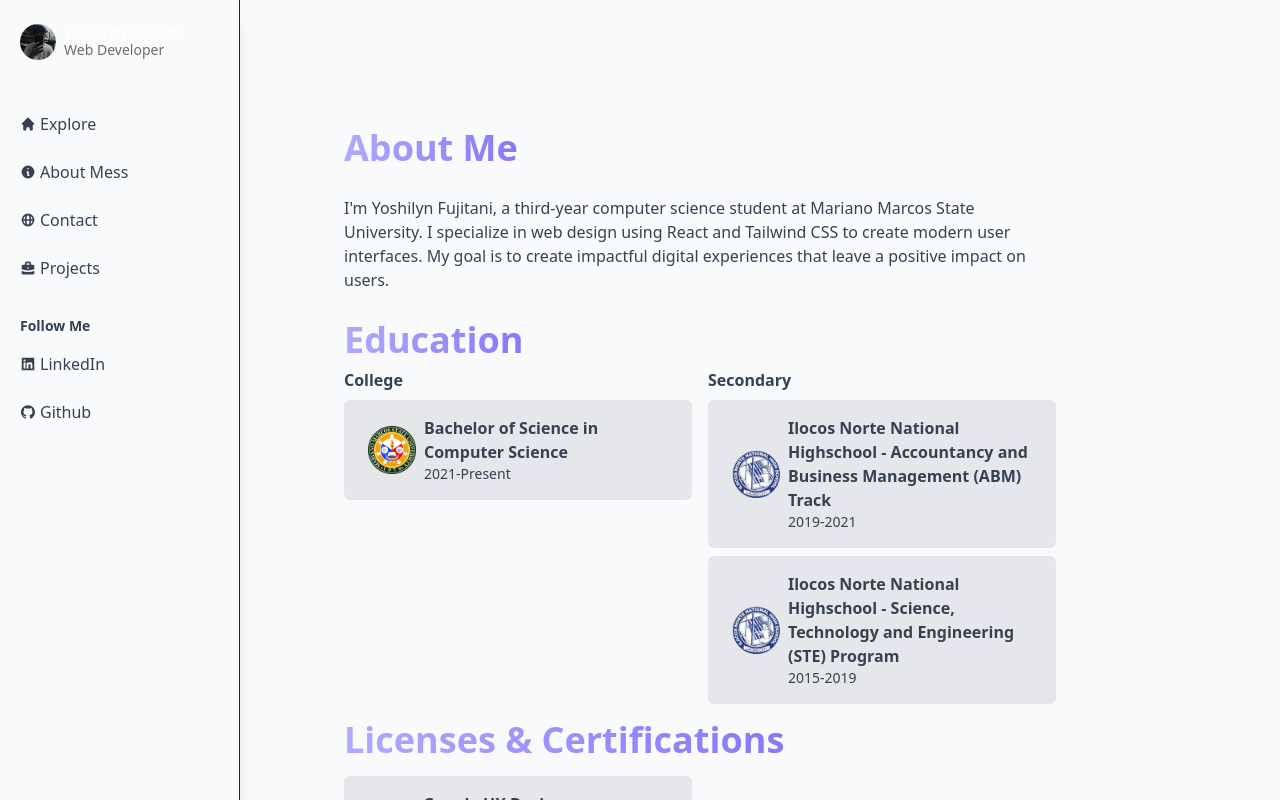
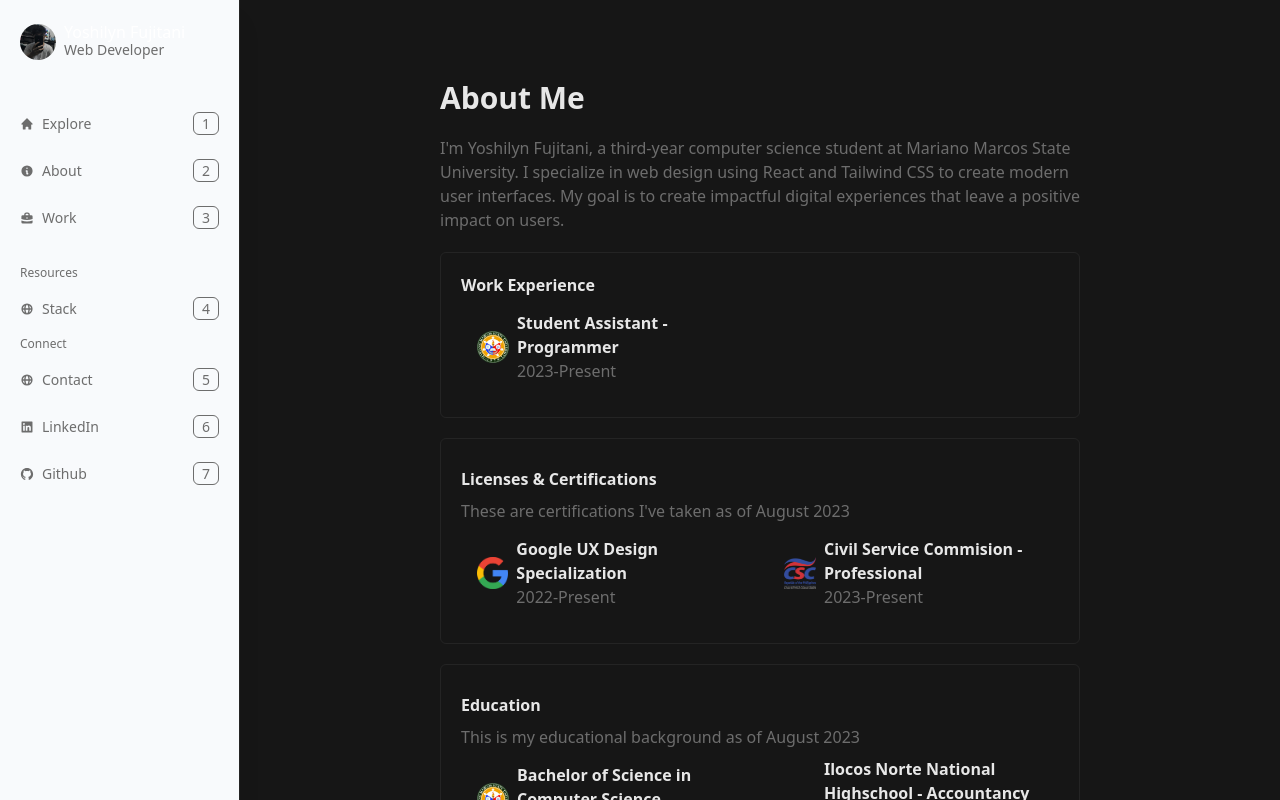
Before and after one commit to yoshilynfujitani/Portfolio, a React (Vite) app: page /Portfolio/about in a window 1280 px wide. Shown: the top 800 px of the page. Built offline with nearby package versions, Linux system fonts and the light colour scheme.

Commit message:
added: portfolio rework on navbar and about page

```diff
--- a/src/App.jsx
+++ b/src/App.jsx
@@ -10,19 +10,19 @@ import Projects from "./Pages/Projects";
 function App() {
   return (
     <>
-      <div className="flex flex-col overflow-clip">
+      <div className="w-full">
         <BrowserRouter>
           <div className="sticky top-0 z-30">
-            {" "}
             <Navbar />
           </div>
+          <div className="absolute lg:ml-60">
             <Routes>
               <Route path="/Portfolio" element={<Home />} />
               <Route path="/Portfolio/about" element={<About />} />
-
               <Route path="/Portfolio/contact" element={<Contact />} />
               <Route path="/Portfolio/projects" element={<Projects />} />
             </Routes>
+          </div>
           {/* <Footer /> */}
         </BrowserRouter>
       </div>
--- a/src/Components/AboutMeItems.jsx
+++ b/src/Components/AboutMeItems.jsx
@@ -3,11 +3,11 @@ import React from "react";
 const AboutMeItems = ({ image, Course, Year }) => {
   return (
     <>
-      <div className="px-6 flex items-center min-h-[100px] py-4 gap-2 bg-gray-200 dark:bg-[3161616] rounded-md my-2">
-        <img src={image} alt="" className="w-12 h-12" />
-        <p className="text-gray-700 dark:text-white text-md font-semibold flex flex-col">
+      <div className="transition-all px-4 flex items-center min-h-[100px] py-2 gap-2  rounded-md  hover:bg-Main hover:cursor-pointer">
+        <img src={image} alt="" className="w-8 h-8" />
+        <p className="text-main leading-0 text-md font-semibold flex flex-col">
           {Course}
-          <span className="font-thin text-sm">{Year}</span>
+          <span className="font-normal text-subtext">{Year}</span>
         </p>
       </div>
     </>
--- a/src/Components/Featured.jsx
+++ b/src/Components/Featured.jsx
@@ -3,10 +3,14 @@ import BadgeText from "./BadgeText";
 const Featured = (props) => {
   const { purpose, img, desc, client, link, stack, title } = props;
   return (
-    <div className=" flex flex-col justify-between bg-Main border border-borderColor container rounded-md transition shadow-md hover:scale-105  lg:px-0">
+    <div className=" flex flex-col justify-between bg-Main border border-borderColor  rounded-md transition shadow-md   lg:px-0">
       {/* card */}
       <div className=" cursor-pointer ">
-        <img src={img} alt="" className="rounded-t-lg  " />
+        <img
+          src={img}
+          alt=""
+          className="transition-all rounded-t-lg hover:scale-105 hover:rounded-lg "
+        />
         <div className="px-4 py-2 border-t border-borderColor leading-3">
           <p className="text-main text-md font-bold pt-2 pb-1">
             {title}
--- a/src/Components/Navbar.jsx
+++ b/src/Components/Navbar.jsx
@@ -14,7 +14,7 @@ import dp from "/pic.jpg";
 import Typewriter from "typewriter-effect";
 
 const Navbar = () => {
-  const Menulist = `transition flex items-center text-gray-700 dark:text-subtext hover:bg-gray-200 dark:hover:bg-Background mx-5 py-2 rounded-md dark:hover:text-white gap-1`;
+  const Menulist = `transition flex items-center justify-between text-[14px] font-medium text-subtext hover:bg-gray-200 hover:bg-Background mx-5 py-2 rounded-md hover:text-white gap-2`;
   const [open, setmenu] = useState(true);
   const [isRendered, setIsRendered] = useState(false);
 
@@ -26,17 +26,17 @@ const Navbar = () => {
       <AnimatePresence>
         {open ? (
           <div
-            className="bg-Main py-6 px-6 shadow-md static top-0 w-full z-10 lg:hidden"
+            className="bg-secondary py-6 px-6 shadow-md font- static top-0 w-full z-10 lg:hidden"
             initial={{ x: -300 }} // Initial position off-screen
             animate={{ x: 0 }} // Move back to off-screen when open is false
             transition={{ type: "spring", duration: 0.5 }}
           >
-            <div className="container flex justify-between items-center text-white lg:hidden">
+            <div className=" flex justify-between items-center text-white lg:hidden">
               {/* Logo and Name */}
               <div className="flex items-center space-x-2">
                 <img src={dp} alt="" className="w-9 h-9 rounded-full" />
                 <div className="leading-tight">
-                  <h1 className="inline-flex animate-text-gradient bg-gradient-to-r from-[#b2a8fd] via-[#8678f9] to-[#c7d2fe] bg-[200%_auto] bg-clip-text text-md text-transparent">
+                  <h1 className="inline-flex animate-text-gradient text-main">
                     Yoshilyn Fujitani
                   </h1>
                   <div className="text-subtext  text-sm  ">
@@ -71,14 +71,15 @@ const Navbar = () => {
           </div>
         ) : (
           <motion.div
-            className=" z-10 lg:hidden"
+            className="z-10 lg:hidden w-screen  "
             key="sidebar"
-            initial={{ x: 300 }} // Initial position off-screen
+            initial={{ x: 400 }} // Initial position off-screen
             animate={{ x: 0 }} // Move back to off-screen when open is false
-            transition={{ type: "spring", duration: 0.25 }}
-            exit={{ x: 300 }}
+            transition={{ type: "spring", duration: 0.75 }}
+            exit={{ x: 400 }}
           >
-            <div className="bg-[#1C1C1C] w-64 h-screen fixed top-0 right-0 flex flex-col  items-center shadow-2xl">
+            <div className="bg-Main opacity-70 w-screen h-screen fixed "></div>{" "}
+            <div className="bg-secondary w-64 h-screen fixed top-0 right-0 flex flex-col  items-center shadow-2xl">
               <button
                 onClick={() => setmenu((open) => !open)}
                 className="text-[28px] self-end py-4 px-9"
@@ -86,13 +87,12 @@ const Navbar = () => {
                 <BiArrowBack className="transition text-white hover:text-subtext" />
               </button>
               {/* Logo and Name */}
-              <div className="flex items-center w-full justify-center gap-4">
+              <div className="flex  space-x-2 py-6 self-start px-5 ">
                 <img src={dp} alt="" className="w-9 h-9 rounded-full" />
                 <div className="leading-none">
-                  <h1 className=" animate-text-gradient bg-gradient-to-r from-[#b2a8fd] via-[#8678f9] to-[#c7d2fe] bg-[200%_auto] bg-clip-text text-lg text-transparent">
-                    Yoshilyn Fujitani
-                  </h1>
+                  <h1 className=" text-white">Yoshilyn Fujitani</h1>
                   <div className="text-subtext  text-sm  ">
+                    {" "}
                     <Typewriter
                       options={{
                         strings: [
@@ -110,15 +110,20 @@ const Navbar = () => {
                 </div>
               </div>
               {/* Menu Options */}
-              <div className="py-5 w-full">
-                <ul className="flex flex-col float-left px-9 text-white space-y-2 w-full">
+              <div className="py-5 w-full mx-10 ">
+                <ul className="flex flex-col float-left  text-white space-y-2 w-full">
                   <Link
                     to="/Portfolio"
                     onClick={() => setmenu((open) => !open)}
                   >
                     <li className={Menulist}>
+                      <div className="flex items-center gap-2">
                         <HiHome />
-                      Home
+                        Explore
+                      </div>
+                      <div className="px-2 rounded-md border border-subtext">
+                        1
+                      </div>
                     </li>
                   </Link>
                   <Link
@@ -126,35 +131,72 @@ const Navbar = () => {
                     onClick={() => setmenu((open) => !open)}
                   >
                     <li className={Menulist}>
+                      <div className="flex items-center gap-2">
                         <HiInformationCircle />
-                      About Me
+                        About
+                      </div>
+                      <div className="px-2 rounded-md border border-subtext">
+                        2
+                      </div>
                     </li>
                   </Link>
 
+                  <Link
+                    to="/Portfolio/projects"
+                    onClick={() => setmenu((open) => !open)}
+                  >
+                    <li className={Menulist}>
+                      <div className="flex items-center gap-2">
+                        <HiBriefcase />
+                        Work
+                      </div>
+                      <div className="px-2 rounded-md border border-subtext">
+                        3
+                      </div>
+                    </li>
+                  </Link>
+                </ul>
+              </div>
+              <>
+                <h1 className="text-xs font-medium self-start px-5 py-2 text-subtext  ">
+                  Resources
+                </h1>
+                <ul className="flex flex-col float-left  text-white space-y-2 w-full">
                   <Link
                     to="/Portfolio/contact"
                     onClick={() => setmenu((open) => !open)}
                   >
                     <li className={Menulist}>
+                      <div className="flex items-center gap-2">
                         <HiGlobeAlt />
-                      Contact
+                        Stack
+                      </div>
+                      <div className="px-2 rounded-md border border-subtext">
+                        4
+                      </div>
                     </li>
                   </Link>
+                </ul>
+              </>
+              <>
+                <h1 className="text-xs font-medium self-start px-5 py-2 text-subtext  ">
+                  Connect
+                </h1>
+                <ul className="flex flex-col float-left  text-white space-y-2 w-full">
                   <Link
-                    to="/Portfolio/projects"
+                    to="/Portfolio/contact"
                     onClick={() => setmenu((open) => !open)}
                   >
                     <li className={Menulist}>
-                      <HiBriefcase />
-                      Projects
+                      <div className="flex items-center gap-2">
+                        <HiGlobeAlt />
+                        Contact
+                      </div>
+                      <div className="px-2 rounded-md border border-subtext">
+                        5
+                      </div>
                     </li>
                   </Link>
-                </ul>
-              </div>
-              <h1 className="text-sm font-semibold self-start px-9 py-2 text-slate-700 dark:text-white ">
-                Follow Me
-              </h1>
-              <ul className="flex flex-col float-left px-9 text-white space-y-2 w-full">
                   <li onClick={() => setmenu((open) => !open)}>
                     <a
                       href="https://www.linkedin.com/in/yoshilyn-fujitani-b3ab72232/"
@@ -162,8 +204,13 @@ const Navbar = () => {
                       className={Menulist}
                       rel="noreferrer"
                     >
+                      <div className="flex items-center gap-2">
                         <AiFillLinkedin />
                         LinkedIn
+                      </div>
+                      <div className="px-2 rounded-md border border-subtext">
+                        6
+                      </div>
                     </a>
                   </li>
                   <li onClick={() => setmenu((open) => !open)}>
@@ -173,11 +220,17 @@ const Navbar = () => {
                       className={Menulist}
                       rel="noreferrer"
                     >
+                      <div className="flex items-center gap-2">
                         <AiFillGithub />
                         Github
+                      </div>
+                      <div className="px-2 rounded-md border border-subtext">
+                        7
+                      </div>
                     </a>
                   </li>
                 </ul>
+              </>
             </div>
           </motion.div>
         )}
@@ -213,8 +266,11 @@ const Navbar = () => {
             <ul className="flex flex-col float-left  text-white space-y-2 w-full">
               <Link to="/Portfolio" onClick={() => setmenu((open) => !open)}>
                 <li className={Menulist}>
+                  <div className="flex items-center gap-2">
                     <HiHome />
                     Explore
+                  </div>
+                  <div className="px-2 rounded-md border border-subtext">1</div>
                 </li>
               </Link>
               <Link
@@ -222,36 +278,64 @@ const Navbar = () => {
                 onClick={() => setmenu((open) => !open)}
               >
                 <li className={Menulist}>
+                  <div className="flex items-center gap-2">
                     <HiInformationCircle />
-                  About Mess
+                    About
+                  </div>
+                  <div className="px-2 rounded-md border border-subtext">2</div>
                 </li>
               </Link>
 
+              <Link
+                to="/Portfolio/projects"
+                onClick={() => setmenu((open) => !open)}
+              >
+                <li className={Menulist}>
+                  <div className="flex items-center gap-2">
+                    <HiBriefcase />
+                    Work
+                  </div>
+                  <div className="px-2 rounded-md border border-subtext">3</div>
+                </li>
+              </Link>
+            </ul>
+          </div>
+          <>
+            <h1 className="text-xs font-medium self-start px-5 py-2 text-subtext  ">
+              Resources
+            </h1>
+            <ul className="flex flex-col float-left  text-white space-y-2 w-full">
               <Link
                 to="/Portfolio/contact"
                 onClick={() => setmenu((open) => !open)}
               >
                 <li className={Menulist}>
+                  <div className="flex items-center gap-2">
                     <HiGlobeAlt />
-                  Contact
+                    Stack
+                  </div>
+                  <div className="px-2 rounded-md border border-subtext">4</div>
                 </li>
               </Link>
+            </ul>
+          </>
+          <>
+            <h1 className="text-xs font-medium self-start px-5 py-2 text-subtext  ">
+              Connect
+            </h1>
+            <ul className="flex flex-col float-left  text-white space-y-2 w-full">
               <Link
-                to="/Portfolio/projects"
+                to="/Portfolio/contact"
                 onClick={() => setmenu((open) => !open)}
               >
                 <li className={Menulist}>
-                  <HiBriefcase />
-                  Projects
+                  <div className="flex items-center gap-2">
+                    <HiGlobeAlt />
+                    Contact
+                  </div>
+                  <div className="px-2 rounded-md border border-subtext">5</div>
                 </li>
               </Link>
-            </ul>
-          </div>
-          <>
-            <h1 className="text-sm font-semibold self-start px-5 py-2 text-slate-700 dark:text-white ">
-              Follow Me
-            </h1>
-            <ul className="flex flex-col float-left  text-white space-y-2 w-full">
               <li onClick={() => setmenu((open) => !open)}>
                 <a
                   href="https://www.linkedin.com/in/yoshilyn-fujitani-b3ab72232/"
@@ -259,8 +343,11 @@ const Navbar = () => {
                   className={Menulist}
                   rel="noreferrer"
                 >
+                  <div className="flex items-center gap-2">
                     <AiFillLinkedin />
                     LinkedIn
+                  </div>
+                  <div className="px-2 rounded-md border border-subtext">6</div>
                 </a>
               </li>
               <li onClick={() => setmenu((open) => !open)}>
@@ -270,8 +357,11 @@ const Navbar = () => {
                   className={Menulist}
                   rel="noreferrer"
                 >
+                  <div className="flex items-center gap-2">
                     <AiFillGithub />
                     Github
+                  </div>
+                  <div className="px-2 rounded-md border border-subtext">7</div>
                 </a>
               </li>
             </ul>
--- /dev/null
+++ b/src/Components/WorkExperience.jsx
@@ -0,0 +1,29 @@
+import React from "react";
+import AboutMeItems from "./AboutMeItems";
+import logommsu from "/logommsu.png";
+import { motion } from "framer-motion";
+
+const WorkExperience = () => {
+  return (
+    <div className="border border-borderColor p-5 rounded-md">
+      <h1 className="text-main font-semibold">Work Experience</h1>
+      <div className=" grid gap-1 lg:gap-4  grid-cols-1 md:grid-cols-2">
+        {/* College */}
+        <motion.div
+          className=""
+          initial={{ x: -50 }} // Initial position off-screen
+          animate={{ x: 0 }} // Final position on-screen
+          transition={{ type: "spring", duration: 1 }}
+        >
+          <AboutMeItems
+            image={logommsu}
+            Course={"Student Assistant - Programmer"}
+            Year={"2023-Present"}
+          />
+        </motion.div>
+      </div>
+    </div>
+  );
+};
+
+export default WorkExperience;
--- a/src/Pages/About.jsx
+++ b/src/Pages/About.jsx
@@ -1,27 +1,81 @@
 import React from "react";
 import logommsu from "/logommsu.png";
 import glogo from "/glogo.webp";
+import csclogo from "/csclogo.png";
 import innhslogo from "/innhslogo.png";
 import { motion } from "framer-motion";
 import AboutMeItems from "../Components/AboutMeItems";
+import TechStack from "../Components/TechStack";
+import WorkExperience from "../Components/WorkExperience";
 
 const About = () => {
-  const gradienttext = `inline-flex animate-text-gradient bg-gradient-to-r from-[#b2a8fd] via-[#8678f9] to-[#c7d2fe] bg-[200%_auto] bg-clip-text text-2xl text-transparent font-semibold py-2 lg:text-4xl `;
+  const gradienttext = `inline-flex animate-text-gradient text-main font-semibold py-2  `;
+  const date = new Date();
+  const monthNames = [
+    "January",
+    "February",
+    "March",
+    "April",
+    "May",
+    "June",
+    "July",
+    "August",
+    "September",
+    "October",
+    "November",
+    "December",
+  ];
   return (
-    <div className="min-h-screen bg-slate-50 dark:bg-gradient-to-b from-[#110e11] to-[#030009] px-6 py-10">
-      <div className="container">
-        <div className="lg:pl-[320px] lg:pr-[200px] lg:pt-20">
-          <h1 className={gradienttext}>About Me</h1>
-          <p className="text-gray-700 dark:text-white py-5">
-            I'm Yoshilyn Fujitani, a third-year computer science student at
-            Mariano Marcos State University. I specialize in web design using
-            React and Tailwind CSS to create modern user interfaces. My goal is
-            to create impactful digital experiences that leave a positive impact
-            on users.
+    <div className="bg-secondary px-5 py-5 lg:px-[200px] space-y-5 lg:py-[80px] lg:pt-20">
+      <h1 className="text-3xl font-semibold text-main">About Me</h1>
+      <p className="text-subtext ">
+        I'm Yoshilyn Fujitani, a third-year computer science student at Mariano
+        Marcos State University. I specialize in web design using React and
+        Tailwind CSS to create modern user interfaces. My goal is to create
+        impactful digital experiences that leave a positive impact on users.
       </p>
+      <WorkExperience />
+      <div className="border border-borderColor p-5 rounded-md ">
+        <h1 className={gradienttext}>Licenses & Certifications</h1>
+        <p className="text-subtext">
+          These are certifications I've taken as of{" "}
+          {monthNames[date.getMonth()] + " " + date.getFullYear()}
+        </p>
+        <div className="grid gap-2 lg:gap-4   grid-cols-1 md:grid-cols-2">
+          <motion.div
+            className=""
+            initial={{ x: -50 }} // Initial position off-screen
+            animate={{ x: 0 }} // Final position on-screen
+            transition={{ type: "spring", duration: 1 }}
+          >
+            <AboutMeItems
+              image={glogo}
+              Course={" Google UX Design Specialization"}
+              Year={"2022-Present"}
+            />
+          </motion.div>
+          <motion.div
+            className=""
+            initial={{ x: -50 }} // Initial position off-screen
+            animate={{ x: 0 }} // Final position on-screen
+            transition={{ type: "spring", duration: 1 }}
+          >
+            <AboutMeItems
+              image={csclogo}
+              Course={"Civil Service Commision - Professional"}
+              Year={"2023-Present"}
+            />
+          </motion.div>
+        </div>
+      </div>
+      <div className="border border-borderColor p-5 rounded-md">
         <h1 className={gradienttext}>Education</h1>
+        <p className="text-subtext">
+          This is my educational background as of{" "}
+          {monthNames[date.getMonth()] + " " + date.getFullYear()}
+        </p>
 
-          <div className="grid gap-4  grid-cols-1 md:grid-cols-2">
+        <div className=" grid gap-2 lg:gap-4  grid-cols-1 md:grid-cols-2">
           {/* College */}
           <motion.div
             className=""
@@ -29,9 +83,6 @@ const About = () => {
             animate={{ x: 0 }} // Final position on-screen
             transition={{ type: "spring", duration: 1 }}
           >
-              <h1 className="text-slate-700  font-semibold dark:text-white">
-                College
-              </h1>
             <AboutMeItems
               image={logommsu}
               Course={"Bachelor of Science in Computer Science"}
@@ -45,9 +96,6 @@ const About = () => {
             animate={{ x: 0 }} // Final position on-screen
             transition={{ type: "spring", duration: 1 }}
           >
-              <h1 className="text-slate-700 font-semibold dark:text-white ">
-                Secondary
-              </h1>
             <AboutMeItems
               image={innhslogo}
               Course={
@@ -64,23 +112,9 @@ const About = () => {
             />
           </motion.div>
         </div>
-          <h1 className={gradienttext}>Licenses & Certifications</h1>
-          <div className="grid gap-4  grid-cols-1 md:grid-cols-2">
-            <motion.div
-              className=""
-              initial={{ x: -50 }} // Initial position off-screen
-              animate={{ x: 0 }} // Final position on-screen
-              transition={{ type: "spring", duration: 1 }}
-            >
-              <AboutMeItems
-                image={glogo}
-                Course={" Google UX Design Specialization"}
-                Year={"2022-Present"}
-              />
-            </motion.div>
       </div>
-        </div>
-      </div>
+
+      <TechStack />
     </div>
   );
 };
```
Also changed, not shown: src/Components/Header.jsx (+7 -18 lines), src/Components/TechStack.jsx (+12 -6 lines), src/Pages/Home.jsx (+6 -4 lines), public/StackIcons/Plane.webp (added), public/csclogo.png (added). Lines whose indentation alone changed are shown as unchanged.
